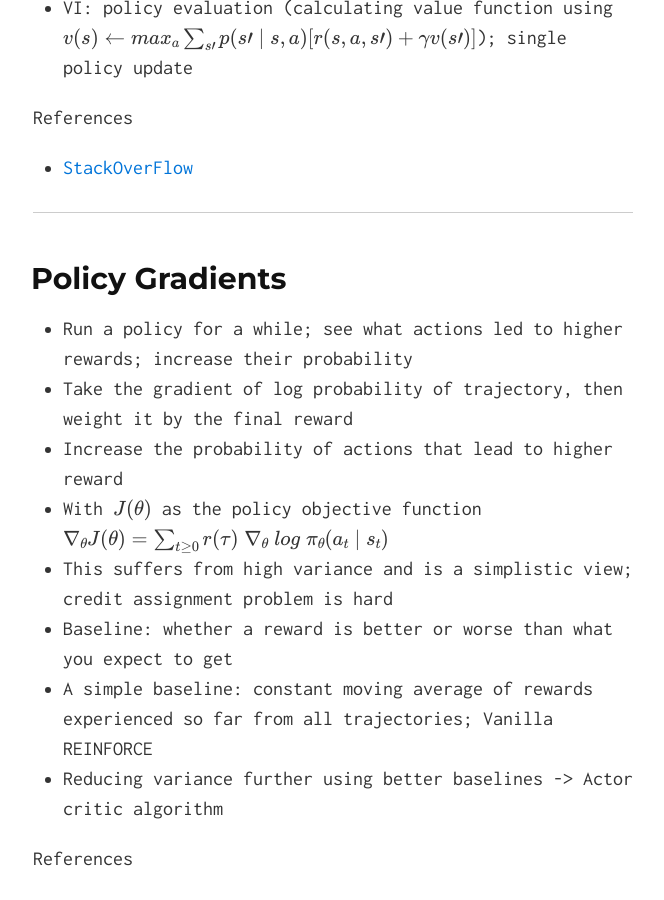
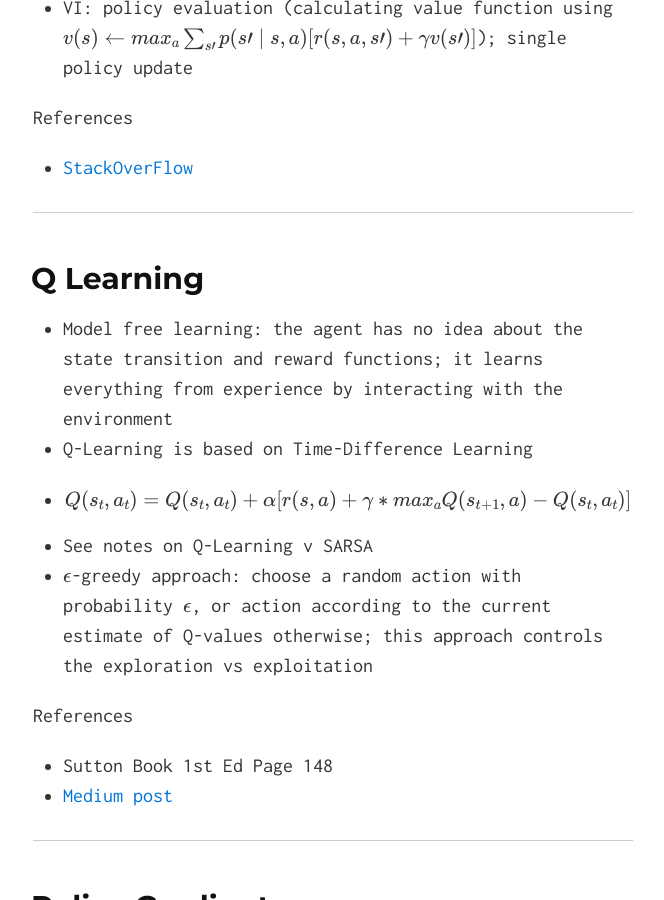
Before and after one commit to divyanshk/Mini-Blogs, a Jekyll site: the page built from index.md, in a window 1280 px wide and 900 px high, scrolled down 3292 px. Shown: the whole window, without its empty margins (307-971 px from the left). Built offline with Jekyll 4.4.1, drawn with Linux system fonts in a browser that asks for light colours; formulas are drawn with MathJax 3.

Commit message:
q learning

```diff
--- a/index.md
+++ b/index.md
@@ -7,6 +7,7 @@ layout: default
 [SqueezeNet](#squeezenet)
 [Q-learning v SARSA](#qlearningsarsa)
 [Policy Iteration v Value Iteration](#policyvalue)
+[Q Learning](#qlearning)
 [Policy Gradients](#policygrad)
 [Actor Critic methods](#actorcritic)
 
@@ -89,6 +90,19 @@ References
 
 ---
 
+## <a name='qlearning'></a>Q Learning
+
+* Model free learning: the agent has no idea about the state transition and reward functions; it learns everything from experience by interacting with the environment
+* Q-Learning is based on Time-Difference Learning
+* $$ Q(s_t, a_t) = Q(s_t, a_t) + \alpha[r(s,a) + \gamma * max_a Q(s_{t+1}, a) - Q(s_t, a_t)] $$
+* See notes on Q-Learning v SARSA
+* $$ \epsilon $$-greedy approach: choose a random action with probability $$ \epsilon $$, or action according to the current estimate of Q-values otherwise; this approach controls the exploration vs exploitation
+
+References
+* Sutton Book 1st Ed Page 148
+* [Medium post](https://medium.com/@m.alzantot/deep-reinforcement-learning-demysitifed-episode-2-policy-iteration-value-iteration-and-q-978f9e89ddaa)
+
+---
 ## <a name='policygrad'></a>Policy Gradients
 
 * Run a policy for a while; see what actions led to higher rewards; increase their probability
```
